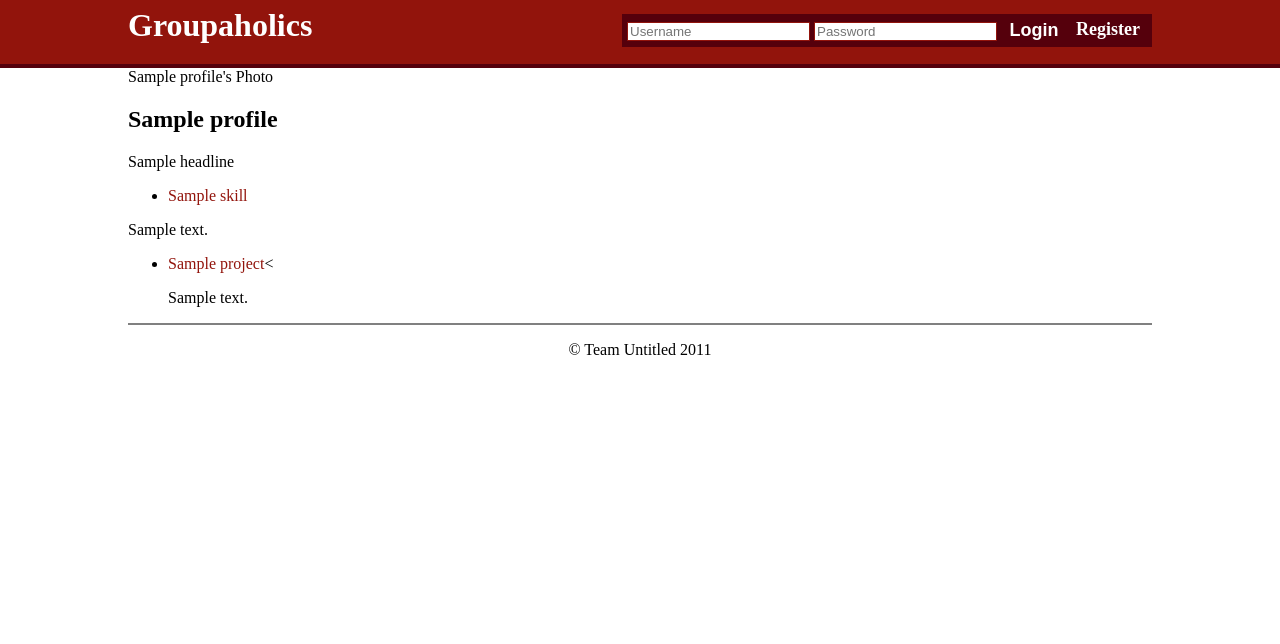
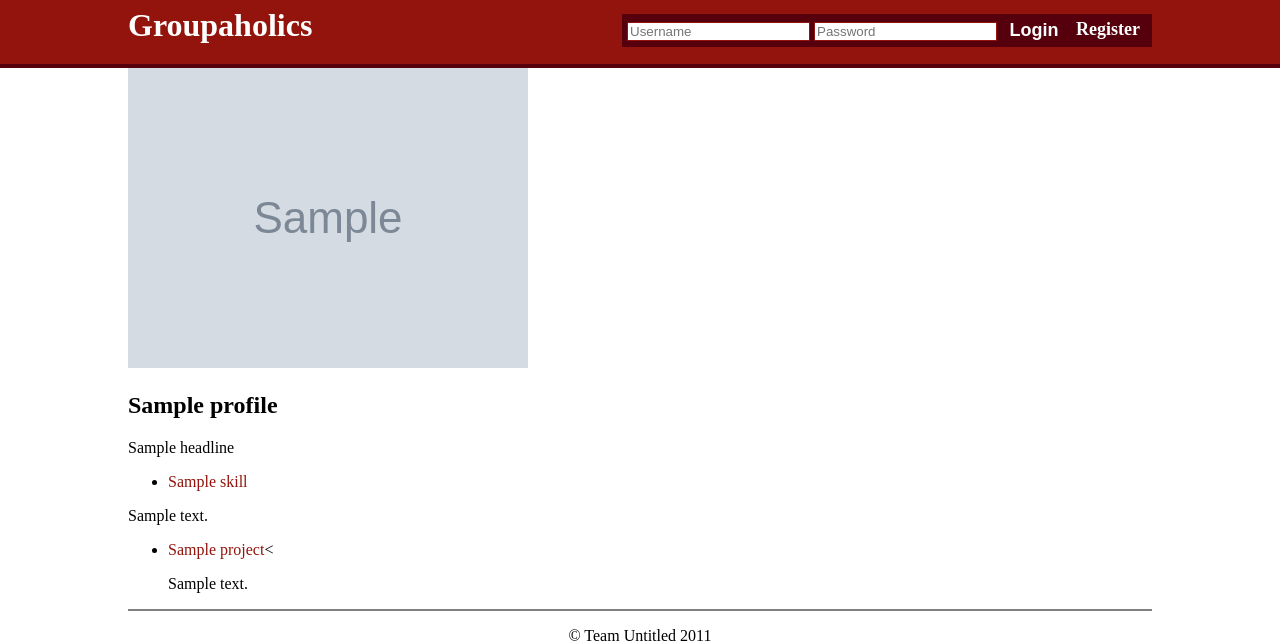
Before and after one commit to colegleason/Groupaholics, a Django app: template templates/profile.html in a window 1280 px wide. Shown: the top 644 px of the page. Run offline with Django 3.2, Linux system fonts and the light colour scheme; the template is opened without the code that fills it: most values are stand-ins (such as "Sample title", 1, 10 or a date in 2020); grey boxes marked "Sample" are stand-in pictures.

Commit message:
FUCK COMMIT MESSAGES2

```diff
--- a/templates/base.html
+++ b/templates/base.html
@@ -22,20 +22,11 @@
 	  <header>
 		<h1 id="logo"><a href="/">Groupaholics</a></h1>
 		  {% if user.is_authenticated %}
-
 		<div id="accountMenu">
-<ul id="accountMenuDown" class="dropdown dropdown-horizontal">
-	<li><img src="{% firstof user.profile.photo '/media/no-photo-25.png' %}" width="25px" height="25px" /><a href="/profile/{{user.username}}" id="username">{% firstof user.get_full_name user.username %}</a>
-		<ul>
-			<li><a href="/account/edit">Edit Profile</a></li>
-			<li><a href="/account/logout">Logout</a></li>
-		</ul>
-	</li>
-</ul>
-		  <form action="/search">
-			<input type="text" name="query" id="searchBar" placeholder="Enter search term and hit enter!" />
-			<input name="serachSubmit" class="button" type="submit" value="Go" />
-		  </form>
+		  <img src="{% firstof user.profile.photo '/media/no-photo-25.png' %}" width="25px" height="25px" />
+		  <a href="/profile/{{user.username}}" id="username">{% firstof user.get_full_name user.username %}</a>
+		  <a href="/account/edit">Edit Profile</a>
+		  <a href="/account/logout">Logout</a>
 		</div>
 		{% else %}
 		<div id="account">
--- a/templates/profile.html
+++ b/templates/profile.html
@@ -2,7 +2,7 @@
 {% block title %}{{ profile.get_full_name }}'s Profile{% endblock %}
 {% block content %}
 <div id="basic">
-  <img url="{{ profile.photo }}">{{ profile.get_full_name }}'s Photo</img>
+  <img src="{{ profile.photo }}" alt="{{ profile.get_full_name }}'s Photo" />
   <h2>{{ profile.get_full_name }}</h2>
   <span id="headline">{{ profile.headline }}</span>
 </div>
--- a/templates/profile_edit.html
+++ b/templates/profile_edit.html
@@ -3,7 +3,8 @@
 
 {% block content %}
 <div id="editForm">
-<form method="post" action="/account/edit/">
+<form method="POST" action="/account/edit/">
+{% csrf_token %}
 {{ editForm }}
 <input type="submit" class="button" value="Save" />
 </form>
--- a/urls.py
+++ b/urls.py
@@ -8,7 +8,7 @@ urlpatterns = patterns('',
     url(r'^$', views.main),
     url(r'^register/$', views.method_splitter, {'GET': views.register_get,'POST': views.register_post}),
     url(r'^profile/(?P<username>\w+)', views.profile),
-    url(r'^account/edit$', views.profile_edit),
+    url(r'^account/edit/$', views.profile_edit),
     url(r'^account/login/$', 'django.contrib.auth.views.login', {'template_name': 'login.html'}),
     url(r'^account/logout/$', views.logout),
     url(r'^project/(?P<pk_id>\d+)$', views.project),
```
Also changed, not shown: views.py (+6 -1 lines). Lines whose indentation alone changed are shown as unchanged.
